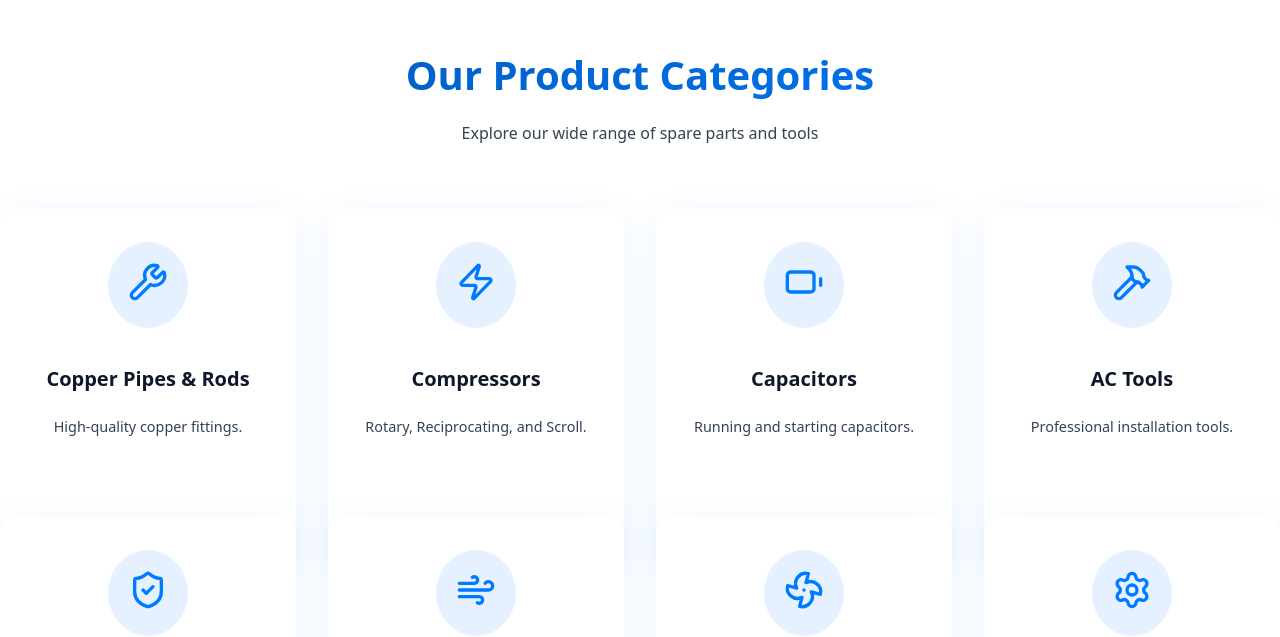
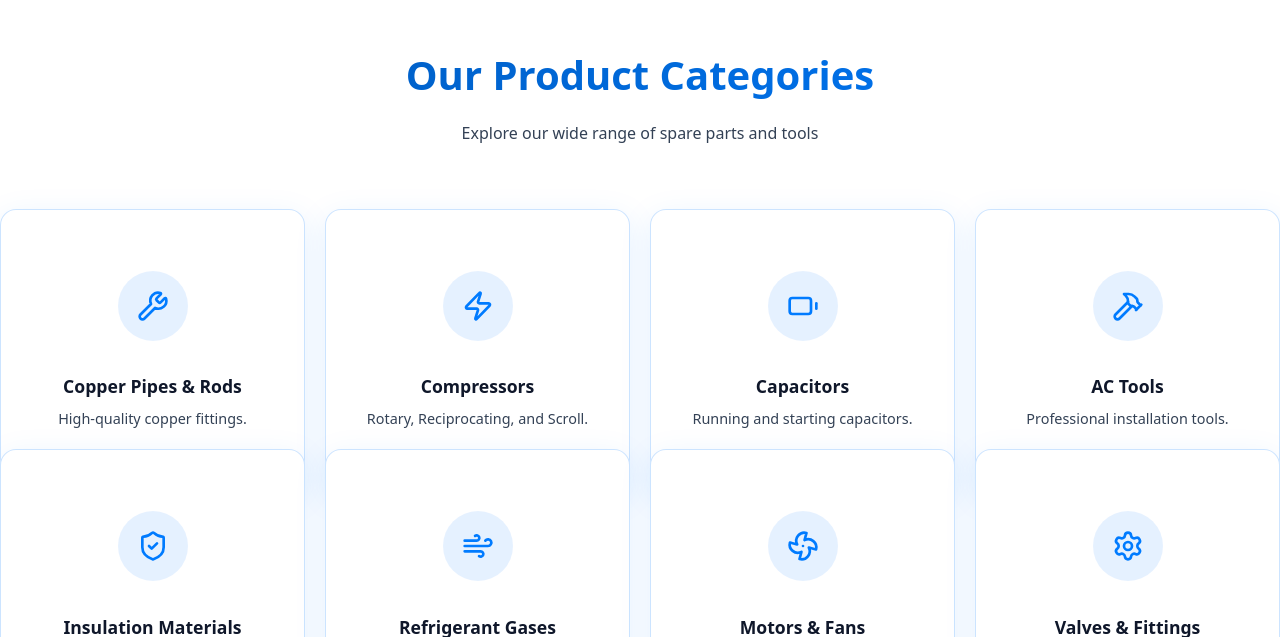
Before and after one commit to harshit2u/Sharath-Enterprises, a React (Vite) app: page / in a window 1280 px wide. Shown: the part 1543-2180 px from the top of the page. Built offline with nearby package versions, Linux system fonts and the light colour scheme.

Commit message:
fix: reduce category section gap and fix card overlap with explicit grid

```diff
--- a/src/components/sections/CategoryShowcase.jsx
+++ b/src/components/sections/CategoryShowcase.jsx
@@ -28,7 +28,7 @@ const iconMap = {
 
 const CategoryShowcase = () => {
     return (
-        <Section className="container" id="categories" style={{ marginBottom: '150px', padding: '40px 0' }}>
+        <Section className="container" id="categories" style={{ marginBottom: '40px', padding: '40px 0' }}>
             <div style={{ textAlign: 'center', marginBottom: 'var(--spacing-xl)' }}>
                 <h2 className="text-gradient" style={{ fontSize: '2.5rem', marginBottom: 'var(--spacing-sm)' }}>
                     Our Product Categories
@@ -36,7 +36,7 @@ const CategoryShowcase = () => {
                 <p style={{ color: 'var(--text-muted)' }}>Explore our wide range of spare parts and tools</p>
             </div>
 
-            <div className="grid-cols-auto" style={{ gap: 'var(--spacing-lg)' }}>
+            <div className="grid-cols-auto" style={{ gap: '20px', display: 'grid', gridTemplateColumns: 'repeat(auto-fit, minmax(250px, 1fr))' }}>
                 {categories.map((cat, index) => {
                     const Icon = iconMap[cat.icon] || Settings;
                     return (
@@ -48,36 +48,42 @@ const CategoryShowcase = () => {
                                 viewport={{ once: true, margin: "-50px" }}
                                 transition={{ duration: 0.5, delay: index * 0.1 }}
                                 whileHover={{
-                                    y: -10,
-                                    boxShadow: '0 0 25px var(--primary-color)',
-                                    borderColor: 'var(--primary-color)'
+                                    scale: 1.05,
+                                    boxShadow: '0 8px 30px rgba(0, 123, 255, 0.2)'
                                 }}
                                 style={{
-                                    padding: 'var(--spacing-lg)',
+                                    padding: '30px 20px',
+                                    textAlign: 'center',
+                                    cursor: 'pointer',
                                     height: '100%',
                                     display: 'flex',
                                     flexDirection: 'column',
                                     alignItems: 'center',
-                                    textAlign: 'center',
-                                    transition: 'box-shadow 0.3s ease, border-color 0.3s ease', // kept css transition for non-motion props if needed, but motion handles y/color well
-                                    cursor: 'pointer',
-                                    border: '1px solid transparent' // Ensure border transition is visible
+                                    justifyContent: 'center'
                                 }}
                             >
                                 <div style={{
-                                    background: 'rgba(0, 123, 255, 0.1)', // Fixed blue tint
-                                    padding: '20px',
+                                    width: '70px',
+                                    height: '70px',
                                     borderRadius: '50%',
-                                    marginBottom: 'var(--spacing-md)',
+                                    background: 'rgba(0, 123, 255, 0.1)',
+                                    display: 'flex',
+                                    alignItems: 'center',
+                                    justifyContent: 'center',
+                                    marginBottom: '15px',
                                     color: 'var(--primary-color)'
                                 }}>
-                                    <Icon size={40} />
+                                    <Icon size={32} />
                                 </div>
-                                <h3 style={{ marginBottom: 'var(--spacing-sm)', fontSize: '1.25rem', color: 'var(--text-main)' }}>{cat.title}</h3>
-                                <p style={{ color: 'var(--text-muted)', fontSize: '0.9rem' }}>{cat.description}</p>
+                                <h3 style={{ fontSize: '1.1rem', marginBottom: '8px', color: 'var(--text-main)' }}>
+                                    {cat.title}
+                                </h3>
+                                <p style={{ fontSize: '0.9rem', color: 'var(--text-muted)', margin: 0 }}>
+                                    {cat.description}
+                                </p>
                             </motion.div>
                         </Link>
-                    )
+                    );
                 })}
             </div>
         </Section>
```
